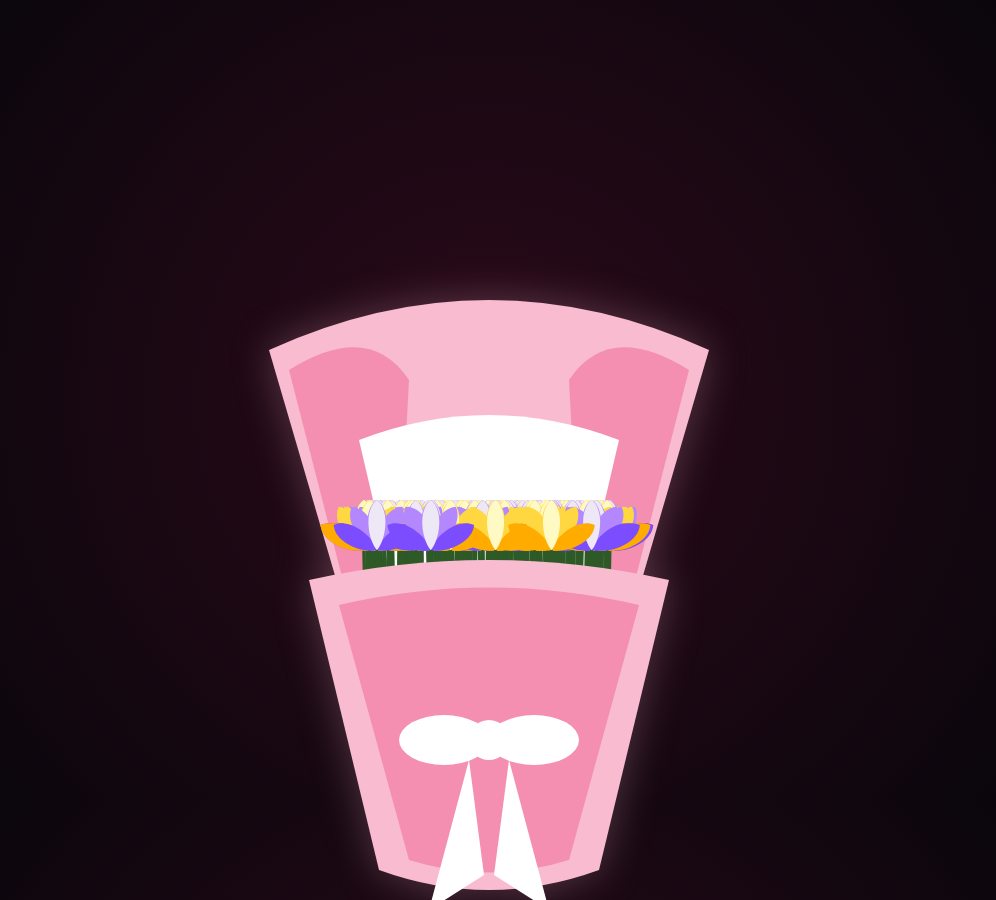
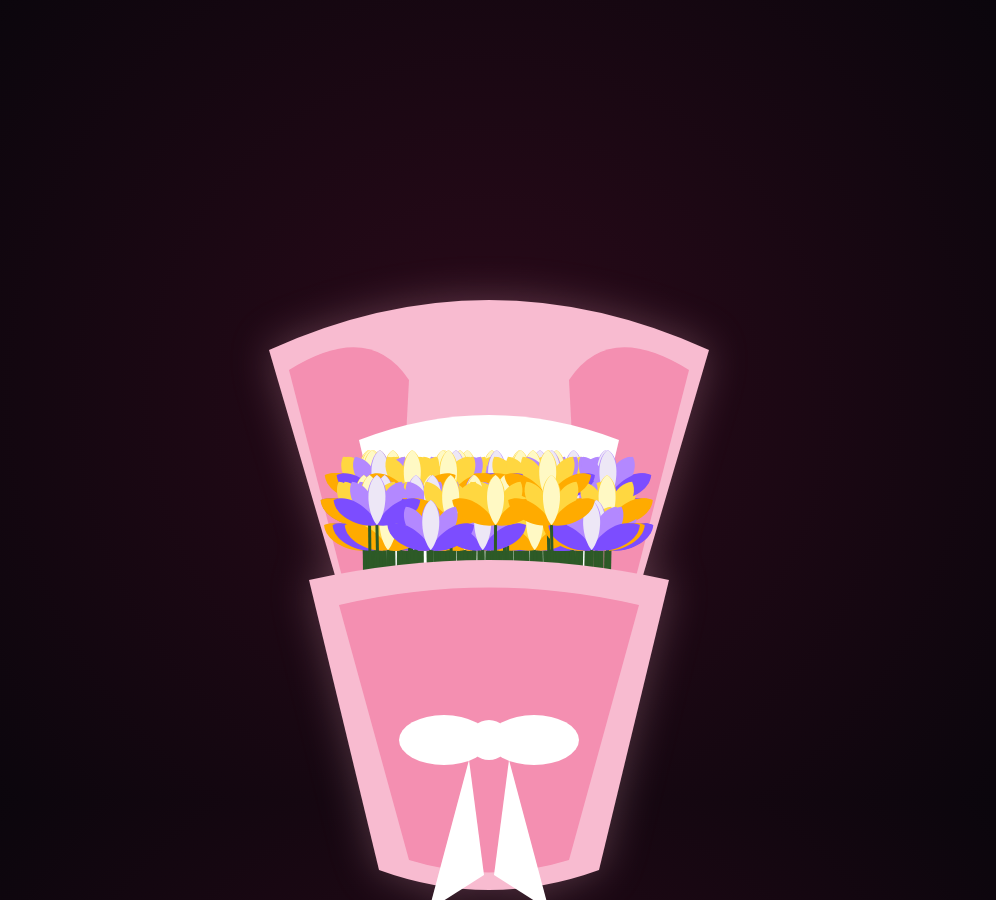
Before and after one commit to itsduekneel/Happy-Valentine-s-day-, a plain HTML site: page index.html in a window 1280 px wide. Shown: the whole page, without its empty margins (151-1147 px from the left). Drawn offline with Linux system fonts and the light colour scheme; animation ran at ten frames a second.

Commit message:
Increase height range for tulips from 20 to 50

```diff
--- a/index.html
+++ b/index.html
@@ -114,7 +114,7 @@ const palette = [COLORS.purple, COLORS.yellow];
 for (let i = 0; i < 250; i++) {  // reduced from 28 → 20
     const spread = 250;
     const x = CENTER_X + (Math.random() - 0.5) * spread;
-    const height = 130 + Math.random() * 20;
+    const height = 130 + Math.random() * 50;
     const color = palette[Math.floor(Math.random() * palette.length)];
     tulips.push(new Tulip(x, height, color));
 }
```
